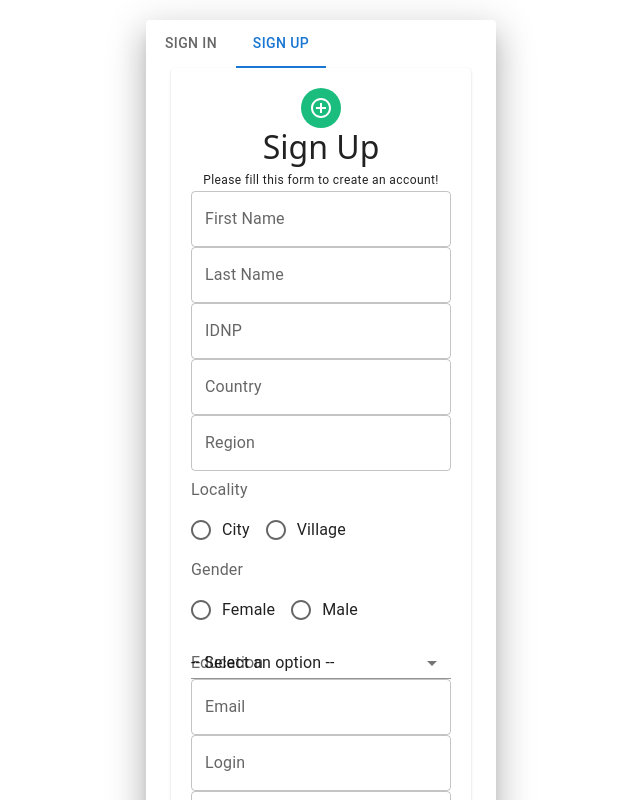
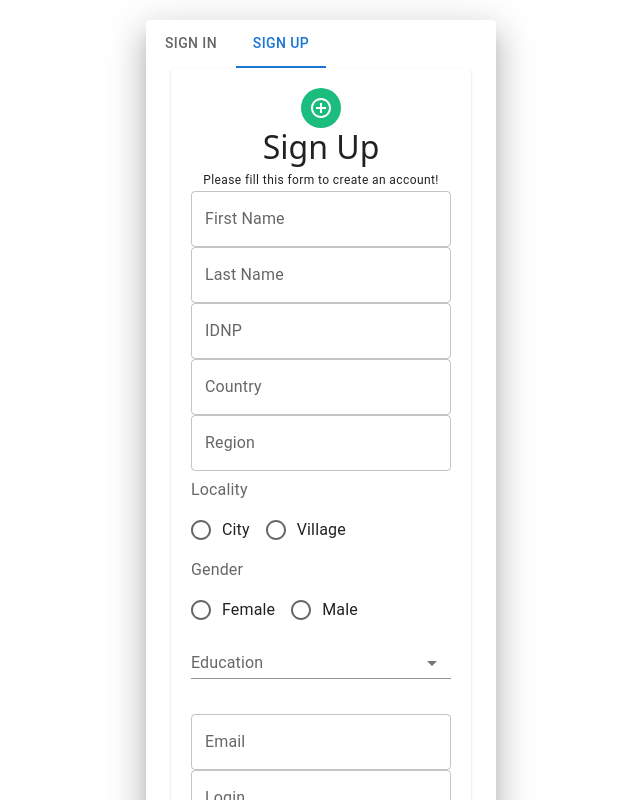
Before and after one commit to alinareabteva/vote_ui, a React (Create React App) app: page /login in a window 1280 px wide. Both pictures are taken after a click on the tab "SIGN UP". Shown: the top 800 px of the page, without its empty margins (319-959 px from the left). Built offline with nearby package versions, Linux system fonts and the light colour scheme; no server answers.

Commit message:
Enhance login form

```diff
--- a/src/containers/SignInOutContainer/Login.js
+++ b/src/containers/SignInOutContainer/Login.js
@@ -9,7 +9,7 @@ import {setCurrentUser} from "../../redux/actions/auth-actions";
 import {useFormik} from "formik";
 import * as Yup from 'yup';
 
-const paperStyle = {padding: 20, height: '45vh', width: 300, margin: "0 auto"}
+const paperStyle = {padding: 20, height: '65vh', width: 300, margin: "0 auto"}
 const avatarStyle = {backgroundColor: '#1bbd7e'}
 const btnstyle = {margin: '8px 0'}
 
--- a/src/containers/SignInOutContainer/signup/SignupForm.js
+++ b/src/containers/SignInOutContainer/signup/SignupForm.js
@@ -27,6 +27,7 @@ const paperStyle = {padding: 20, width: 300, margin: "0 auto"}
 const headerStyle = {margin: 0}
 const avatarStyle = {backgroundColor: '#1bbd7e'}
 const marginTop = {marginTop: 7}
+const marginTopEducat = {marginTop: 35}
 
 const MIN_BIRTH_DATE = moment().subtract(115, 'years');
 const MAX_BIRTH_DATE = moment().endOf('day').subtract(18, 'years');
@@ -205,7 +206,7 @@ const SignupForm = ({registrationSuccessCallback}) => {
                         </RadioGroup>
                     </FormControl>
 
-                    <FormControl fullWidth>
+                    <FormControl fullWidth >
                         <InputLabel variant="standard" htmlFor="uncontrolled-native">
                             Education
                         </InputLabel>
@@ -216,14 +217,14 @@ const SignupForm = ({registrationSuccessCallback}) => {
                             }}
                             {...createDefaultPropsForTextField('education')}
                         >
-                            <option value=""> -- Select an option --</option>
+                            <option value=""> </option>
                             <option value="SECONDARY">Secondary Education</option>
                             <option value="TECHNICAL">Technical Education</option>
                             <option value="HIGHER">Higher Education</option>
                         </NativeSelect>
                     </FormControl>
 
-                    <TextField
+                    <TextField style={marginTopEducat}
                         fullWidth label='Email'
                         placeholder="Enter your email"
                         name="email"
```
